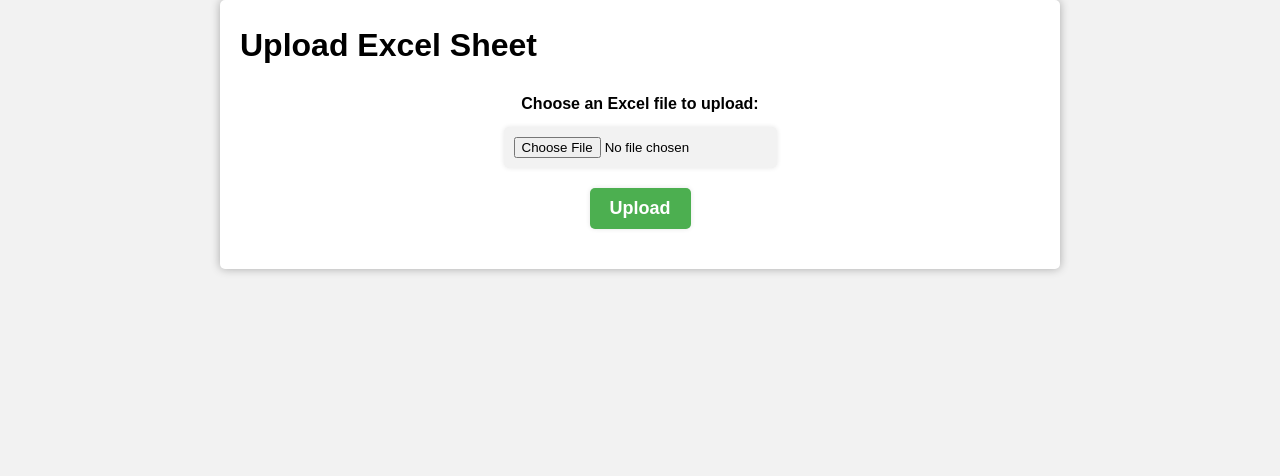
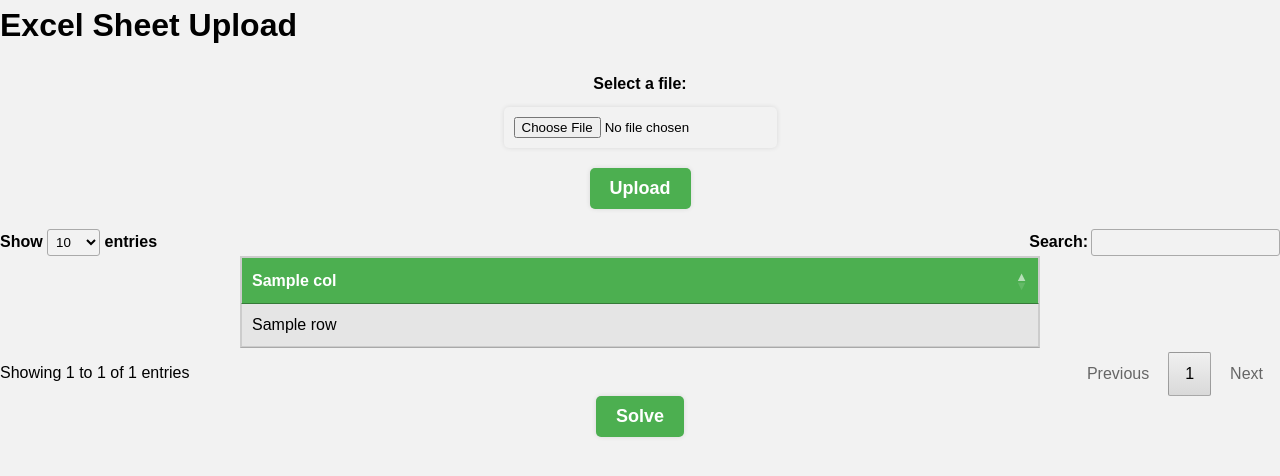
Before and after one commit to ladu/website, a Flask app: template templates/index.html in a window 1280 px wide. Shown: the top 476 px of the page. Run offline with Flask 3, Linux system fonts and the light colour scheme; the template is opened without the code that fills it: most values are stand-ins (such as "Sample title", 1, 10 or a date in 2020); some libraries are stand-ins or nearby versions.

Commit message:
Add files via upload

```diff
--- a/index.py
+++ b/index.py
@@ -1,23 +1,135 @@
 from flask import Flask, render_template, request
+from werkzeug.utils import secure_filename
+import os
 import pandas as pd
+from pulp import *
+import shutil
 
 app = Flask(__name__)
 
+
+
+# Define the upload folder path as an environment variable
+UPLOAD_FOLDER = 'uploads'
+
+# Delete and create the UPLOAD_FOLDER at every reload
+if os.path.exists(UPLOAD_FOLDER):
+    shutil.rmtree(UPLOAD_FOLDER)
+os.makedirs(UPLOAD_FOLDER)
+
+app.config['UPLOAD_FOLDER'] = UPLOAD_FOLDER
+
+
+# @app.route('/')
+# def index():
+#     return render_template('index.html')
 @app.route('/')
 def index():
     return render_template('index.html')
 
 @app.route('/upload', methods=['POST'])
 def upload():
-    file = request.files['inputFile']
-    df = pd.read_excel(file)
-    # df = do_manipulation(df)
-    return render_template('display.html', tables=[df.to_html(classes='data')], titles=df.columns.values)
+    if request.method == 'POST':
+        filename = 'uploaded_file.xlsx'
+        if 'file' in request.files:
+            file = request.files['file']
 
-def do_manipulation(df):
-    col_names = df.columns
-    df.rename({col_names[0]: 'Name', col_names[1]: 'Age', col_names[2]: "Weight"}, axis=1, inplace=True)
-    return df
+            if not file:
+                return render_template('index.html', error='No file selected!')
+            if file and allowed_file(file.filename):
+                # filename = secure_filename(file.filename)
+                file.save(os.path.join(app.config['UPLOAD_FOLDER'], filename))
+                df = pd.read_excel(os.path.join(app.config['UPLOAD_FOLDER'], filename))
+                df = df.iloc[0:6,0:6]
+                data = df.to_dict(orient='records')
+                columns = [{"title": str(col)} for col in df.columns]
+                return render_template('index.html', data=data, columns=columns)
+
+        elif request.form['action'] == 'Solve':
+                df = pd.read_excel(os.path.join(app.config['UPLOAD_FOLDER'], filename))
+                df_2 = do_TSP(df)
+                return render_template('display.html', tables=[df_2.to_html(classes='data')], titles=['Optimal Tour'])
+    return render_template('index.html')
+
+# @app.route('/upload', methods=['POST'])
+# def upload():
+#     file = request.files['inputFile']
+#     df = pd.read_excel(file)
+#     df1, df2 = do_TSP(df)
+#     df1 = df1.iloc[0:6,0:6]
+#     return render_template('display.html', tables=[df1.to_html(classes='data'), df2.to_html(classes='data')], titles=['Sample of Input data', 'Optimal Tour'])
+
+def allowed_file(filename):
+    ALLOWED_EXTENSIONS = {'csv', 'xlsx'}
+    return '.' in filename and \
+           filename.rsplit('.', 1)[1].lower() in ALLOWED_EXTENSIONS
+
+def secure_file(filename):
+    # return a secure version of the filename
+    return secure_filename(filename)
+
+
+
+def do_TSP(df):
+    # Define problem and decision variables
+    prob = LpProblem("TSP Problem", LpMinimize)
+
+    # Define the number of locations
+    n_locations = len(df.columns) - 1
+    distance_matrix = {}
+    for i in range(n_locations):
+        for j in range(n_locations):
+            distance_matrix[i,j] = df.loc[i,f"Location {j+1}"]
+
+    # Define the decision variables for the TSP problem
+    x = {}
+    for i in range(n_locations):
+        for j in range(n_locations):
+            x[(i,j)] = LpVariable("x_{}_{}".format(i, j), cat='Binary')
+
+    # Define the objective function
+    prob += lpSum([distance_matrix[i,j]*x[(i,j)] for i in range(n_locations) for j in range(n_locations)])
+
+    # Define the constraints
+    for i in range(n_locations):
+        prob += x[(i,i)] == 0
+    for i in range(n_locations):
+        prob += lpSum([x[(i,j)] for j in range(n_locations)]) == 1
+    for j in range(n_locations):
+        prob += lpSum([x[(i,j)] for i in range(n_locations)]) == 1
+
+    # Define the subtour elimination constraints
+    u = LpVariable.dicts("u", [i for i in range(n_locations)], lowBound=0, upBound=n_locations-1, cat='Integer')
+    for i in range(1,n_locations):
+        for j in range(1,n_locations):
+            if i != j:
+                prob += u[i] - u[j] + n_locations*x[(i,j)] <= n_locations - 1
+
+    # Solve the problem
+    prob.solve()
+
+    # Print the optimal solution
+    # print("Total distance travelled: ", value(prob.objective))
+
+    # Print the optimal tour
+    opt_tour_df = pd.DataFrame()
+    tour = [0]
+    i = 0
+    data = {"Optimal tour":f"Location {i+1}"}
+    opt_tour_df = pd.concat([opt_tour_df, pd.DataFrame(data, index = [0])], ignore_index=True, axis = 0)
+    while len(tour) < n_locations:
+        for j in range(n_locations):
+            if x[(i,j)].varValue == 1:
+                tour.append(j)
+                i = j
+                data = {"Optimal tour":f"Location {i+1}"}
+                opt_tour_df = pd.concat([opt_tour_df, pd.DataFrame(data, index = [0])], ignore_index=True, axis = 0)
+                break
+    # print("Optimal tour: ", tour)
+
+    return opt_tour_df
+
+
 
 if __name__ == '__main__':
-    app.run(debug=True)
+    app.run(port=8000, debug=True)
--- a/templates/index.html
+++ b/templates/index.html
@@ -3,15 +3,48 @@
 <head>
 	<title>Excel Sheet Upload</title>
 	<link rel="stylesheet" type="text/css" href="{{ url_for('static', filename='style.css') }}">
+	<link rel="stylesheet" type="text/css" href="https://cdn.datatables.net/1.10.24/css/jquery.dataTables.min.css">
+	<script src="https://code.jquery.com/jquery-3.5.1.min.js"></script>
+	<script src="https://cdn.datatables.net/1.10.24/js/jquery.dataTables.min.js"></script>
+	<script>
+		$(document).ready(function() {
+			$('#example').DataTable();
+		} );
+	</script>
 </head>
 <body>
-	<div class="container">
-		<h1>Upload Excel Sheet</h1>
-		<form action="/upload" method="post" enctype="multipart/form-data">
-			<label for="inputFile">Choose an Excel file to upload:</label>
-			<input type="file" name="inputFile" id="inputFile">
-			<button type="submit">Upload</button>
-		</form>
-	</div>
+	<h1>Excel Sheet Upload</h1>
+	{% if error %}
+		<div class="error">{{ error }}</div>
+	{% endif %}
+
+	<form method="post" action="{{ url_for('upload') }}" enctype="multipart/form-data">
+		<label for="file">Select a file:</label>
+		<input type="file" id="file" name="file">
+		<button type="submit">Upload</button>
+	</form>
+	{% if data %}
+		<table id="example" class="display">
+			<thead>
+				<tr>
+				{% for col in columns %}
+					<th>{{ col.title }}</th>
+				{% endfor %}
+				</tr>
+			</thead>
+			<tbody>
+				{% for row in data %}
+				<tr>
+					{% for col in columns %}
+					<td>{{ row[col.title] }}</td>
+					{% endfor %}
+				</tr>
+				{% endfor %}
+			</tbody>
+		</table>
+	{% endif %}
+	<form method="POST" action="{{ url_for('upload') }}" enctype="multipart/form-data">
+		<button type="submit" name="action" value="Solve">Solve</button>
+	</form>
 </body>
 </html>
```
Also changed, not shown: templates/display.html (+5 -4 lines), 1 other file.
